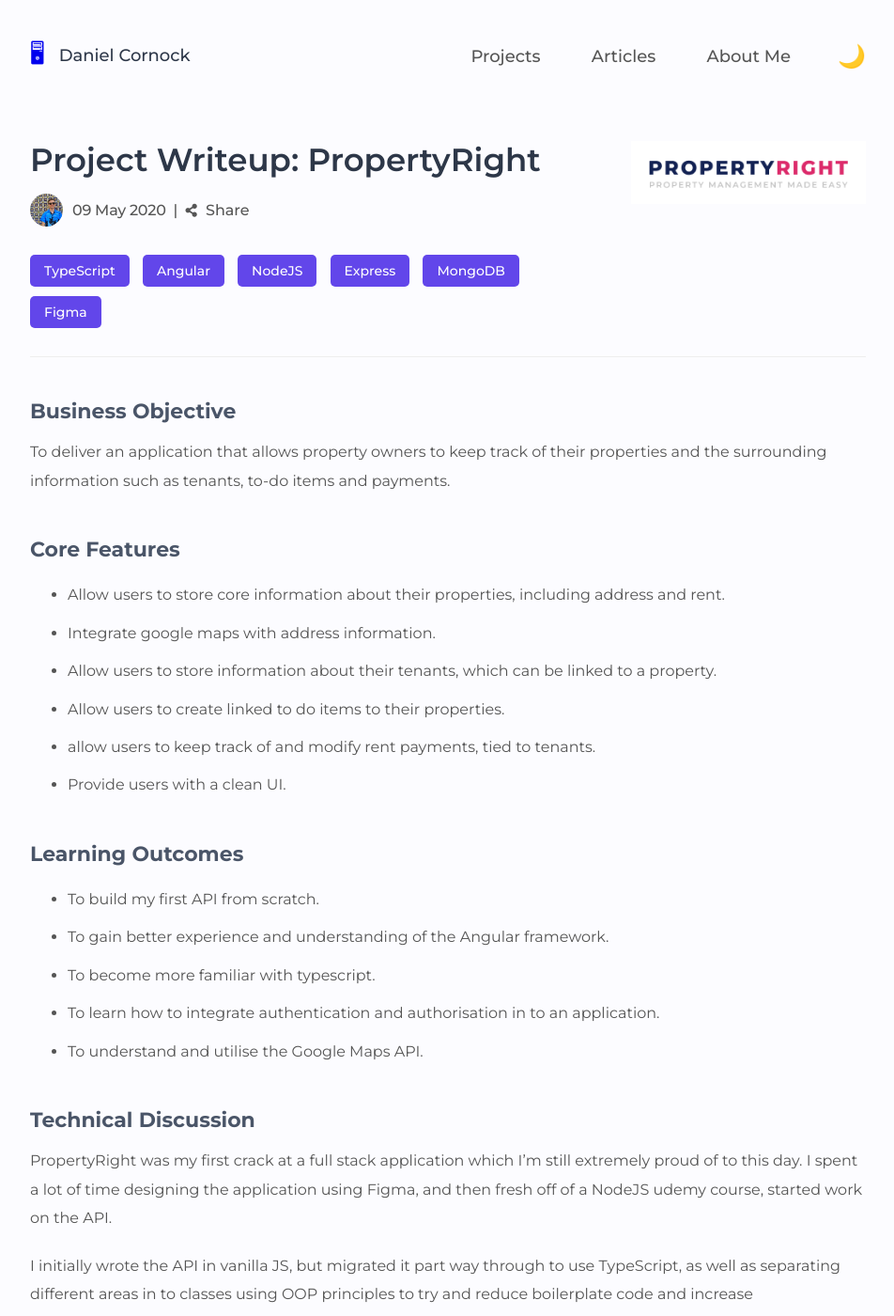
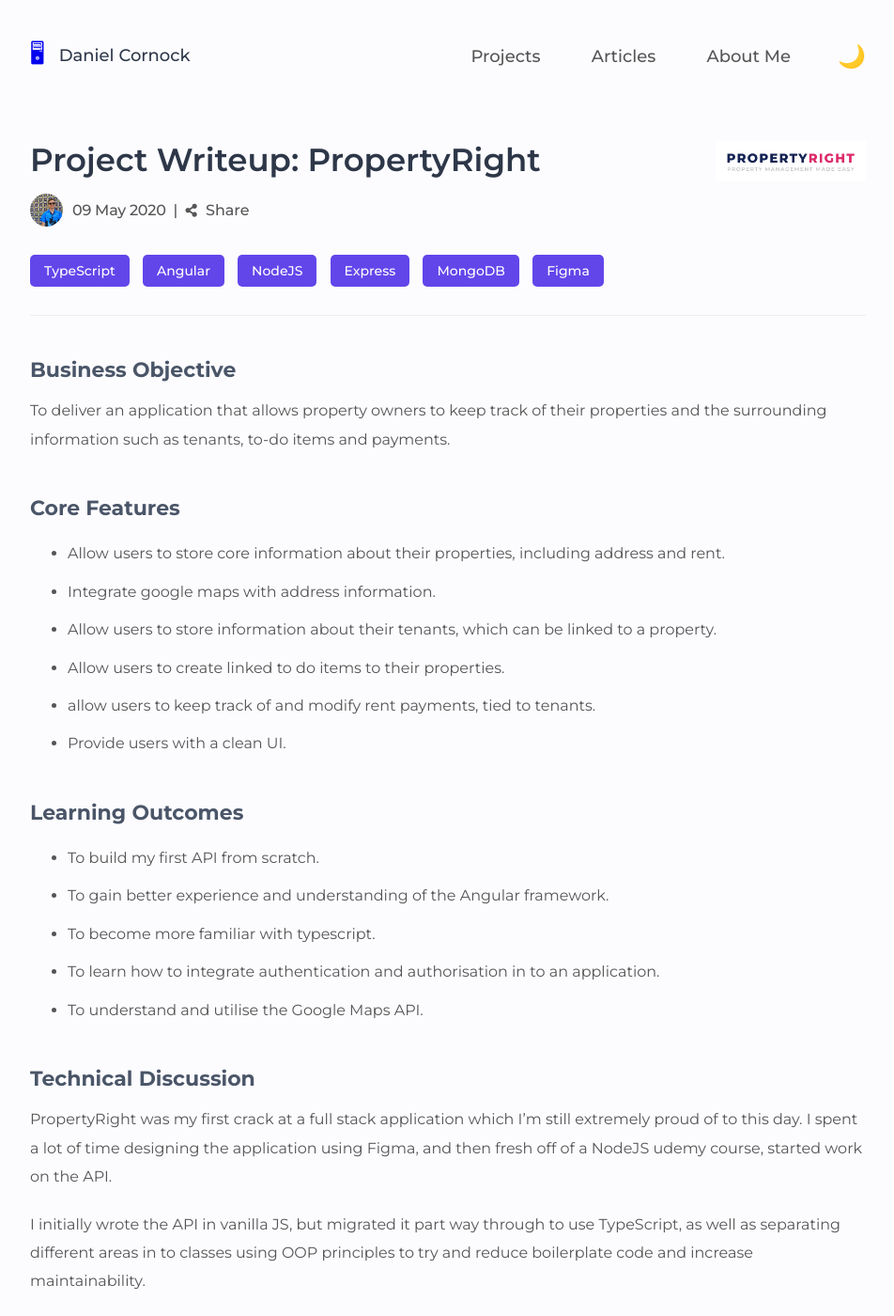
Before and after one commit to danielcornock/danielcornock.co.uk, a Jekyll site: the page built from _projects/property-right.md, in a window 1280 px wide and 1400 px high. Shown: the whole window at 94% size, without its empty margins (163-1115 px from the left). Built offline with Jekyll 4.4.1, drawn with Linux system fonts in a browser that asks for light colours; nearby versions of some CDN libraries.

Commit message:
allow header to take wide images

```diff
--- a/_includes/post/post-header/_post-header.scss
+++ b/_includes/post/post-header/_post-header.scss
@@ -6,7 +6,7 @@
     padding-bottom: 20px;
     border-bottom: 1px solid $color-divider;
 
-    @include media($phone) {
+    @include media(690px) {
       flex-direction: column-reverse;
     }
   }
@@ -23,12 +23,12 @@
 
   &-image {
     height: 120px;
-    max-width: 250px;
+    max-width: 160px;
     object-position: top;
     object-fit: contain;
     margin-left: 30px;
 
-    @include media($phone) {
+    @include media(690px) {
       margin: 0 0 20px;
       height: 50px;
       object-position: left;
```
